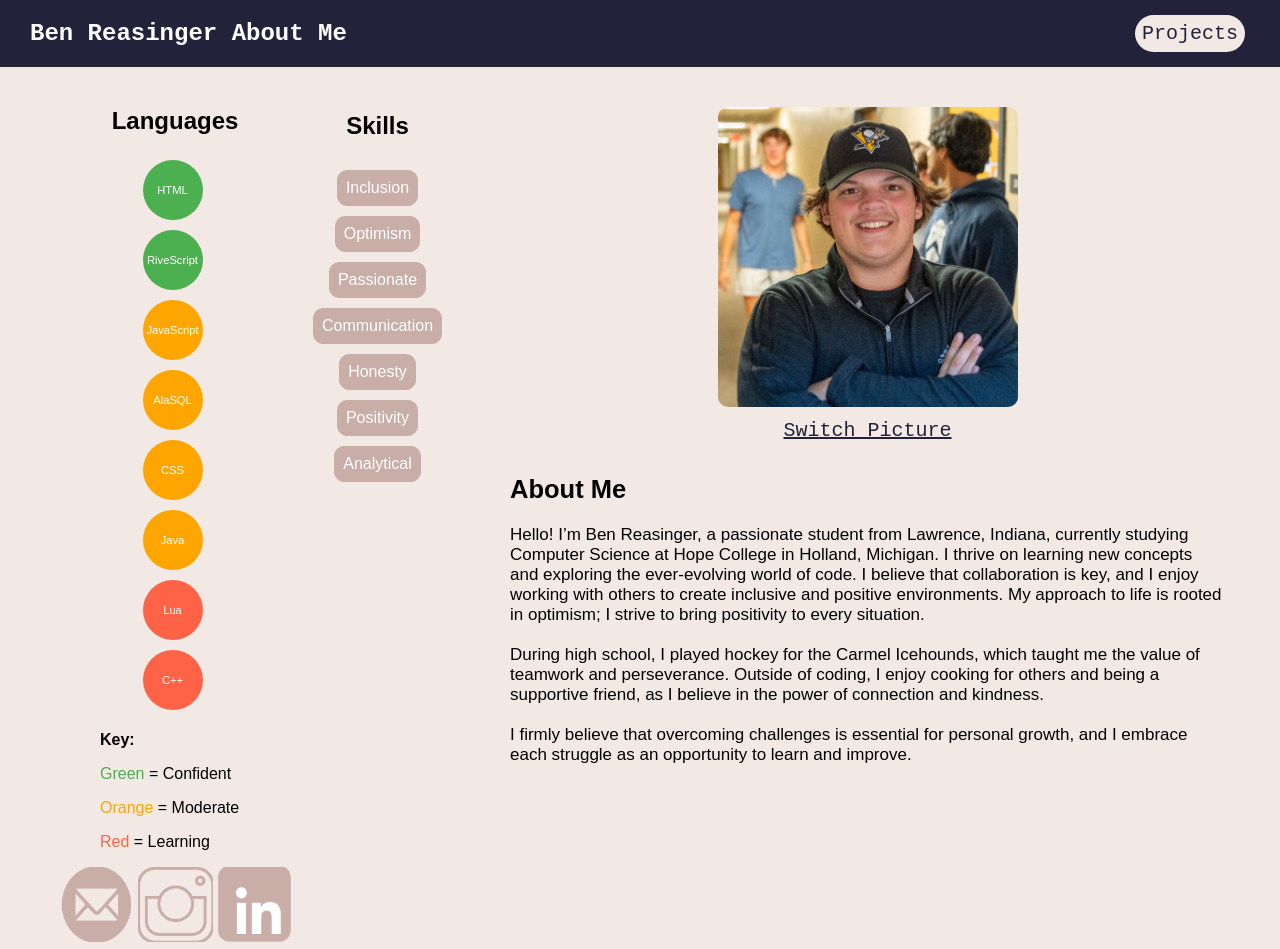
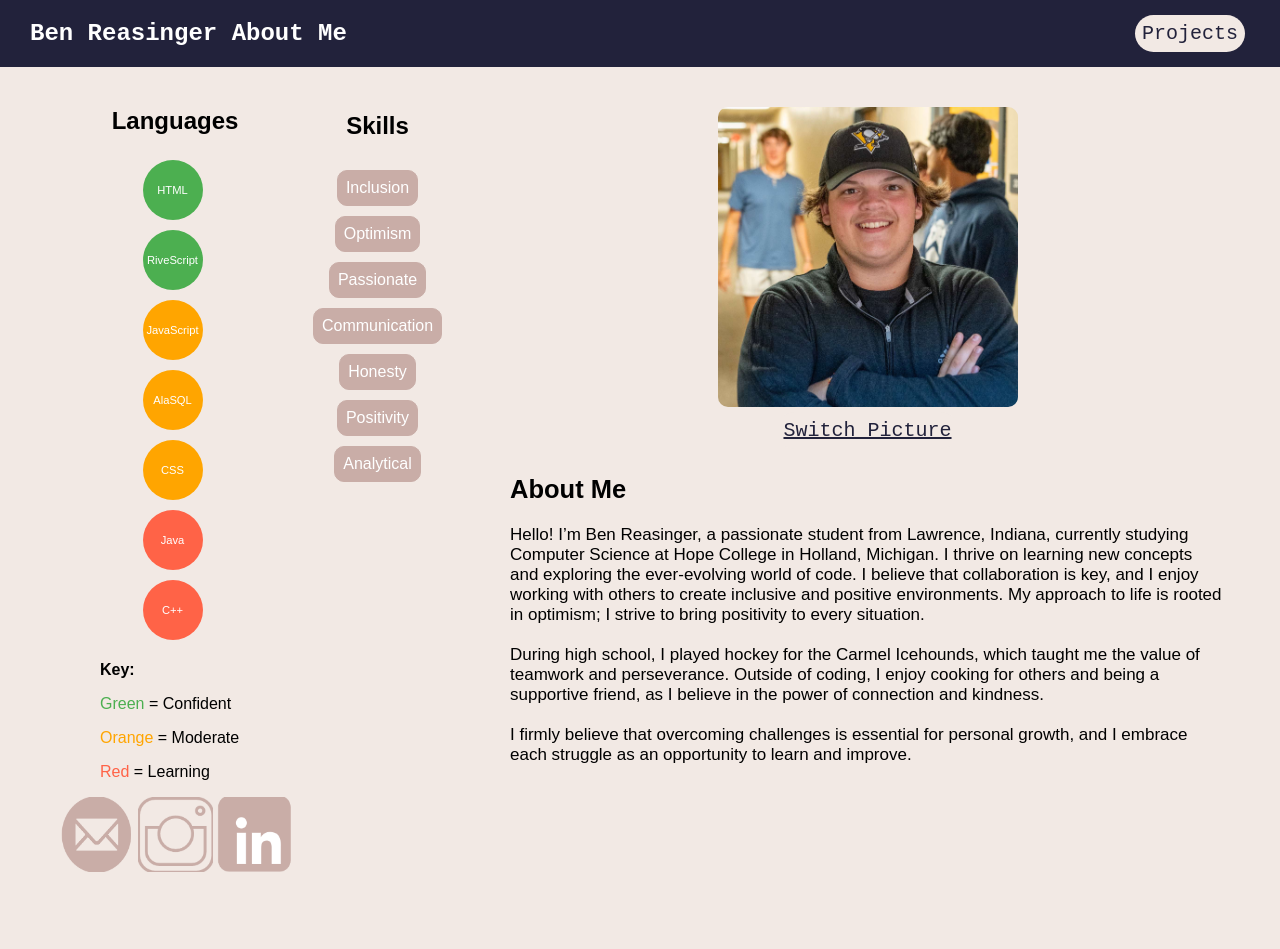
Before and after one commit to benreasinger/benreasinger.github.io, a plain HTML site: page index.html in a window 1280 px wide. After the commit the page ends 896 px from the top, so only its background shows below. Drawn offline with Linux system fonts and the light colour scheme.

Commit message:
Update index.html

```diff
--- a/index.html
+++ b/index.html
@@ -28,8 +28,7 @@
                     <div class="language javascript">JavaScript</div>
                     <div class="language javascript">AlaSQL</div>
                     <div class="language css">CSS</div>
-                    <div class="language javascript">Java</div>
-                    <div class="language alasql">Lua</div>
+                    <div class="language alasql">Java</div>
                     <div class="language alasql">C++</div>
                 </div>
                 <div class="key">
```
